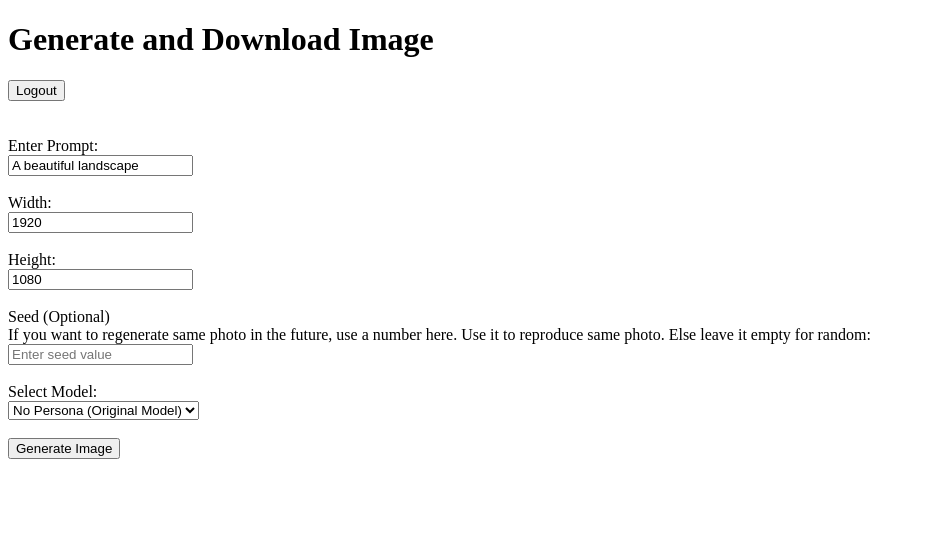
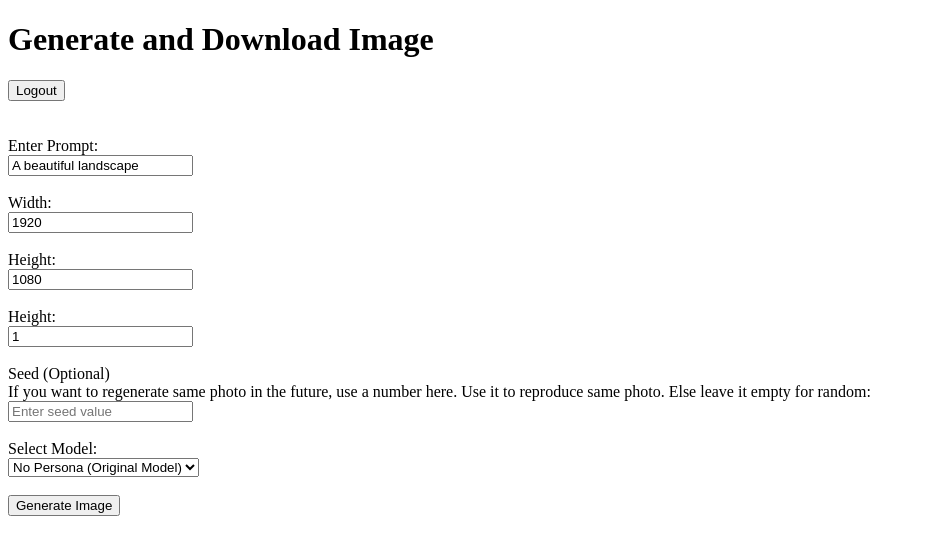
Before and after one commit to mohammadkhanks/fal-ai-project, a Flask app: page /index in a window 1280 px wide. Shown: the top 555 px of the page, without its empty margins (0-925 px from the left). Run offline with Flask 3, Linux system fonts and the light colour scheme; the visitor is signed in with stand-in values (Sample User, id 1).

Commit message:
Added num_images parameter and updated image generation logic

```diff
--- a/app.py
+++ b/app.py
@@ -49,6 +49,7 @@ def generate_image():
     prompt = request.form.get("prompt", "A beautiful landscape")
     width = int(request.form.get("width", 1920))
     height = int(request.form.get("height", 1080))
+    num_images = int(request.form.get("num_images", 1))
     seed = request.form.get("seed", None)
     model = request.form.get("model", "Random(No Persona)")
     if seed:
@@ -68,6 +69,7 @@ def generate_image():
                 "prompt": prompt,
                 "width": width,
                 "height": height,
+                "num_images": num_images,
                 "loras": []  # Default empty loras list
             }
 
@@ -94,6 +96,7 @@ def generate_image():
                                    prompt=prompt,
                                    width=width,
                                    height=height,
+                                   num_images=num_images,
                                    seed=seed,
                                    model=model)
         except Exception as e:
--- a/templates/index.html
+++ b/templates/index.html
@@ -26,6 +26,9 @@
         <label for="height">Height:</label><br>
         <input type="number" id="height" name="height" value="1080"><br><br>
 
+        <label for="num_images">Height:</label><br>
+        <input type="number" id="num_images" name="num_images" value="1"><br><br>
+
         <label for="seed">Seed (Optional)<br>If you want to regenerate same photo in the future, use a number here. Use it to reproduce same photo. Else leave it empty for random:</label><br>
         <input type="number" id="seed" name="seed" placeholder="Enter seed value"><br><br>
 
@@ -51,6 +54,7 @@
         <br><br>
         <p><strong>Prompt:</strong> {{ prompt }}</p>
         <p><strong>Image Size:</strong> {{ width }} x {{ height }}</p>
+        <p><strong>Number of Images:</strong> {{ num_images }}</p>
         <p><strong>Seed:</strong> {{ seed }}</p>
         <p><strong>Model:</strong> {{ model }}</p>
 
```
Also changed, not shown: 1 other file.
